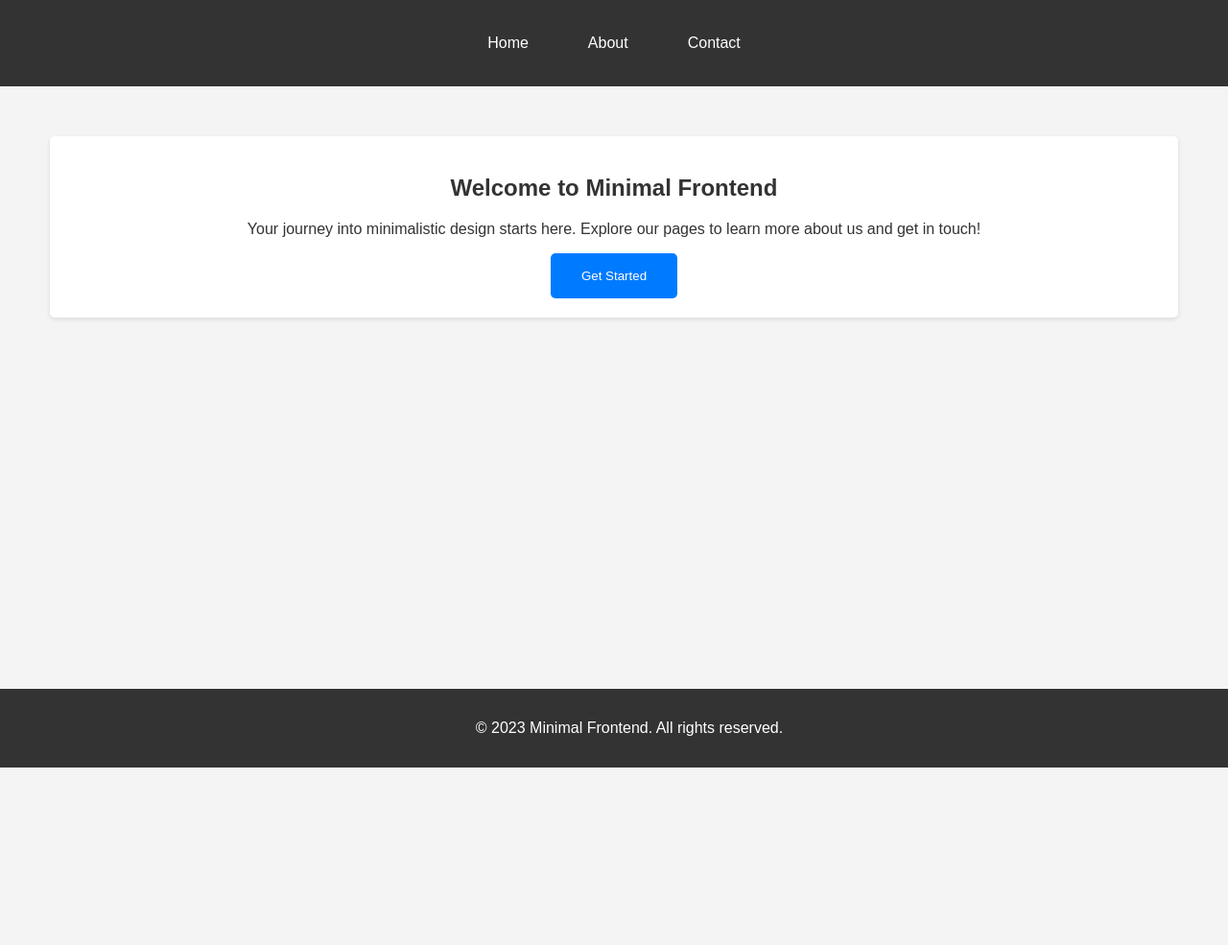
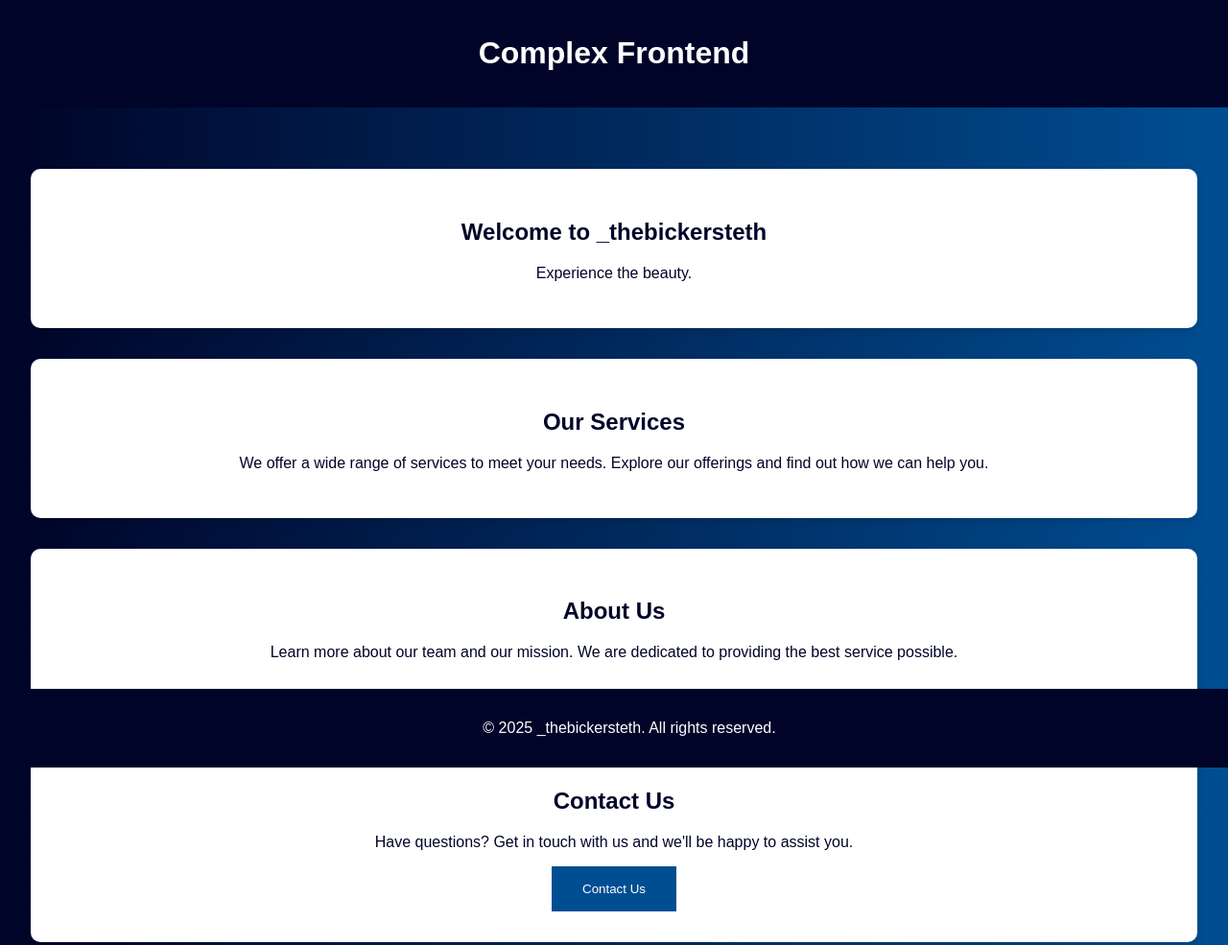
Before and after one commit to Oluwademiladeogo/NGINX-TEST, a plain HTML site: page index.html in a window 1280 px wide. Shown: the top 985 px of the page at 96% size. Before the commit the page ends 800 px from the top, so only its background shows below. Drawn offline with Linux system fonts and the light colour scheme.

Commit message:
modiify app structure

```diff
--- a/css/styles.css
+++ /dev/null
@@ -1,147 +0,0 @@
-/* General Styles */
-body {
-    font-family: Arial, sans-serif;
-    margin: 0;
-    padding: 0;
-    background-color: #f4f4f4;
-    color: #333;
-    box-sizing: border-box;
-}
-
-header {
-    background: #35424a;
-    color: #ffffff;
-    padding: 10px 0;
-    text-align: center;
-    background-color: #333;
-    color: white;
-    padding: 1rem;
-}
-
-nav {
-    margin: 20px 0;
-}
-
-nav a {
-    color: #ffffff;
-    text-decoration: none;
-    margin: 0 15px;
-    transition: color 0.3s;
-}
-
-nav a:hover {
-    color: #e8491d;
-}
-
-nav ul {
-    list-style: none;
-    padding: 0;
-    display: flex;
-    justify-content: center;
-}
-
-nav ul li {
-    margin: 0 1rem;
-}
-
-nav ul li a {
-    color: white;
-    text-decoration: none;
-}
-
-h1, h2 {
-    margin: 20px 0;
-}
-
-section {
-    padding: 20px;
-    margin: 20px;
-    background: #ffffff;
-    border-radius: 5px;
-    box-shadow: 0 2px 5px rgba(0, 0, 0, 0.1);
-}
-
-main {
-    padding: 2rem;
-    text-align: center;
-}
-
-button {
-    background: #e8491d;
-    color: #ffffff;
-    border: none;
-    padding: 10px 20px;
-    border-radius: 5px;
-    cursor: pointer;
-    transition: background 0.3s, transform 0.3s;
-}
-
-button:hover {
-    background: #35424a;
-    transform: scale(1.05);
-}
-
-input, textarea {
-    width: 100%;
-    padding: 10px;
-    margin: 10px 0;
-    border: 1px solid #ccc;
-    border-radius: 5px;
-    transition: border-color 0.3s;
-}
-
-input:focus, textarea:focus {
-    border-color: #e8491d;
-}
-
-footer {
-    background-color: #333;
-    color: white;
-    text-align: center;
-    padding: 1rem;
-    position: fixed;
-    width: 100%;
-    bottom: 0;
-}
-
-/* Responsive Styles */
-@media (max-width: 768px) {
-    nav ul {
-        flex-direction: column;
-    }
-
-    nav ul li {
-        margin: 0.5rem 0;
-    }
-
-    main {
-        padding: 1rem;
-    }
-}
-
-/* Animations */
-@keyframes fadeIn {
-    from {
-        opacity: 0;
-    }
-    to {
-        opacity: 1;
-    }
-}
-
-.fade-in {
-    animation: fadeIn 0.5s ease-in;
-}
-
-.animated-button {
-    background-color: #007BFF;
-    color: white;
-    border: none;
-    padding: 1rem 2rem;
-    cursor: pointer;
-    transition: background-color 0.3s ease;
-}
-
-.animated-button:hover {
-    background-color: #0056b3;
-}
--- a/index.html
+++ b/index.html
@@ -3,29 +3,144 @@
 <head>
     <meta charset="UTF-8">
     <meta name="viewport" content="width=device-width, initial-scale=1.0">
-    <title>Minimal Frontend</title>
-    <link rel="stylesheet" href="css/styles.css">
+    <title>Complex Frontend</title>
+    <style>
+        /* General Styles */
+        body {
+            font-family: Arial, sans-serif;
+            margin: 0;
+            padding: 0;
+            box-sizing: border-box;
+            background: linear-gradient(to right, #000428, #004e92);
+            color: #fff;
+        }
+
+        header {
+            background-color: #000428;
+            color: white;
+            padding: 1rem;
+            text-align: center;
+        }
+
+        main {
+            padding: 2rem;
+            text-align: center;
+        }
+
+        footer {
+            background-color: #000428;
+            color: white;
+            text-align: center;
+            padding: 1rem;
+            position: fixed;
+            width: 100%;
+            bottom: 0;
+        }
+
+        /* Responsive Styles */
+        @media (max-width: 768px) {
+            main {
+                padding: 1rem;
+            }
+        }
+
+        /* Animations */
+        @keyframes fadeIn {
+            from {
+                opacity: 0;
+            }
+            to {
+                opacity: 1;
+            }
+        }
+
+        @keyframes slideIn {
+            from {
+                transform: translateX(-100%);
+            }
+            to {
+                transform: translateX(0);
+            }
+        }
+
+        @keyframes bounce {
+            0%, 20%, 50%, 80%, 100% {
+                transform: translateY(0);
+            }
+            40% {
+                transform: translateY(-30px);
+            }
+            60% {
+                transform: translateY(-15px);
+            }
+        }
+
+        .fade-in {
+            animation: fadeIn 1s ease-in;
+        }
+
+        .slide-in {
+            animation: slideIn 1s ease-out;
+        }
+
+        .bounce {
+            animation: bounce 2s infinite;
+        }
+
+        .animated-button {
+            background-color: #004e92;
+            color: white;
+            border: none;
+            padding: 1rem 2rem;
+            cursor: pointer;
+            transition: background-color 0.3s ease;
+            animation: bounce 2s infinite;
+        }
+
+        .animated-button:hover {
+            background-color: #002f6c;
+        }
+
+        .content-section {
+            margin: 2rem 0;
+            padding: 2rem;
+            background: white;
+            color: #000428;
+            border-radius: 10px;
+            box-shadow: 0 4px 8px rgba(0, 0, 0, 0.1);
+            animation: fadeIn 1s ease-in;
+        }
+
+        .content-section:nth-child(even) {
+            animation: slideIn 1s ease-out;
+        }
+    </style>
 </head>
 <body>
     <header>
-        <nav>
-            <ul>
-                <li><a href="index.html">Home</a></li>
-                <li><a href="about.html">About</a></li>
-                <li><a href="contact.html">Contact</a></li>
-            </ul>
-        </nav>
+        <h1>Complex Frontend</h1>
     </header>
     <main>
-        <section class="welcome">
-            <h1>Welcome to Minimal Frontend</h1>
-            <p>Your journey into minimalistic design starts here. Explore our pages to learn more about us and get in touch!</p>
-            <button class="animated-button">Get Started</button>
+        <section class="content-section fade-in">
+            <h2>Welcome to _thebickersteth</h2>
+            <p>Experience the beauty.</p>
+        </section>
+        <section class="content-section slide-in">
+            <h2>Our Services</h2>
+            <p>We offer a wide range of services to meet your needs. Explore our offerings and find out how we can help you.</p>
+        </section>
+        <section class="content-section fade-in">
+            <h2>About Us</h2>
+            <p>Learn more about our team and our mission. We are dedicated to providing the best service possible.</p>
+        </section>
+        <section class="content-section slide-in">
+            <h2>Contact Us</h2>
+            <p>Have questions? Get in touch with us and we'll be happy to assist you.</p>
+            <button class="animated-button">Contact Us</button>
         </section>
     </main>
     <footer>
-        <p>&copy; 2023 Minimal Frontend. All rights reserved.</p>
+        <p>&copy; 2025 _thebickersteth. All rights reserved.</p>
     </footer>
-    <script src="js/scripts.js"></script>
 </body>
 </html>
--- a/js/scripts.js
+++ /dev/null
@@ -1,40 +0,0 @@
-document.addEventListener('DOMContentLoaded', function() {
-    // Add scroll animations to elements
-    const elements = document.querySelectorAll('.animate-on-scroll');
-    const options = {
-        root: null,
-        threshold: 0.1,
-        rootMargin: '0px'
-    };
-
-    const observer = new IntersectionObserver((entries) => {
-        entries.forEach(entry => {
-            if (entry.isIntersecting) {
-                entry.target.classList.add('visible');
-                observer.unobserve(entry.target);
-            }
-        });
-    }, options);
-
-    elements.forEach(element => {
-        observer.observe(element);
-    });
-
-    // Contact form validation
-    const contactForm = document.getElementById('contact-form');
-    if (contactForm) {
-        contactForm.addEventListener('submit', function(event) {
-            event.preventDefault();
-            const name = document.getElementById('name').value;
-            const email = document.getElementById('email').value;
-            const message = document.getElementById('message').value;
-
-            if (name && email && message) {
-                alert('Form submitted successfully!');
-                contactForm.reset();
-            } else {
-                alert('Please fill in all fields.');
-            }
-        });
-    }
-});
```
Also changed, not shown: about.html (deleted, +0 -34 lines), contact.html (deleted, +0 -30 lines), README.md, 1 other file.
